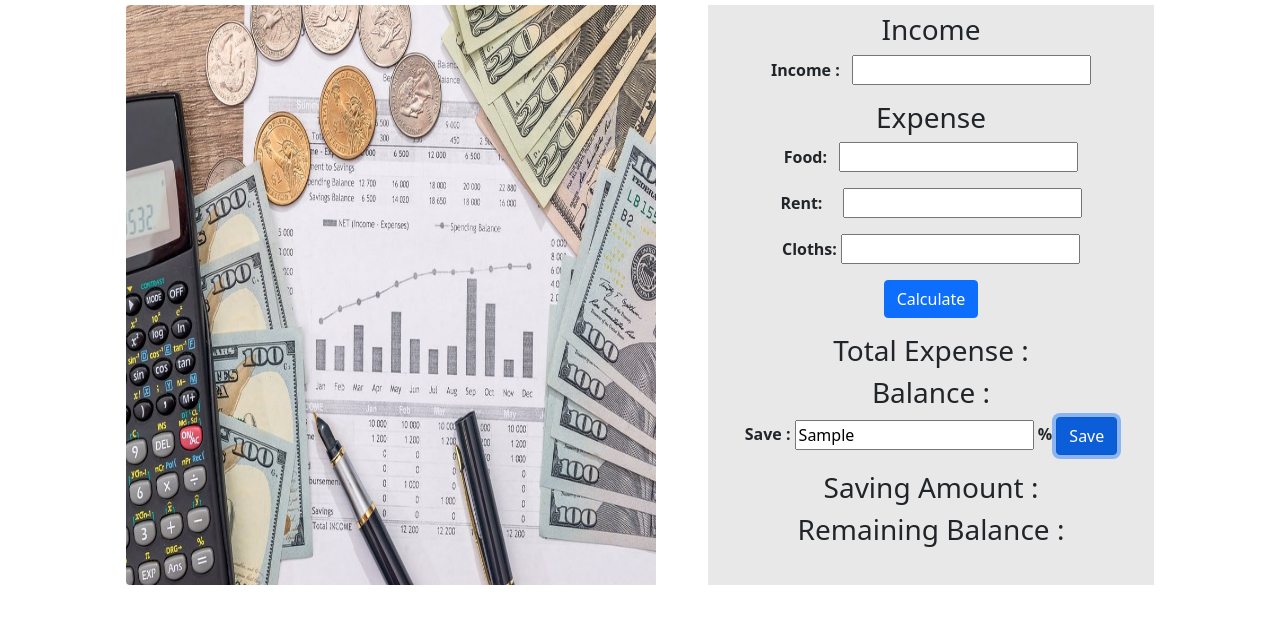
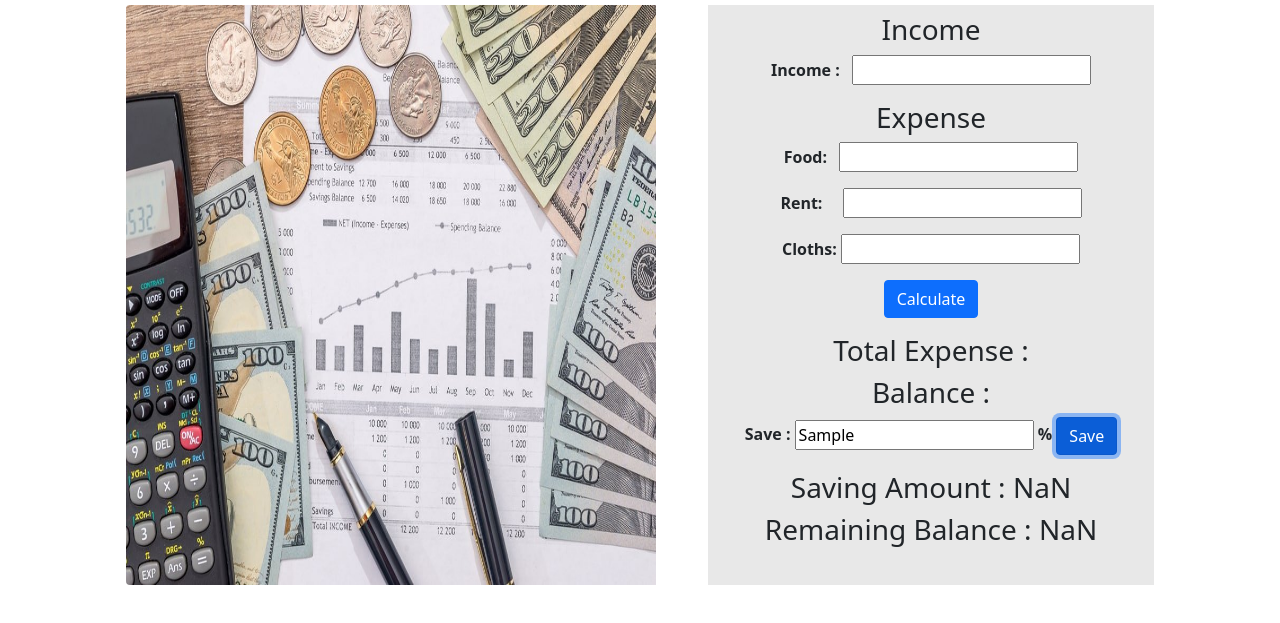
Before and after one commit to RinkuNahar/money-chaser, a plain HTML site: page index.html in a window 1280 px wide. Both pictures are taken after typing "Sample" into the empty fields and a click on the button "Save". Shown: the part 147-770 px from the top of the page. Drawn offline with nearby package versions, Linux system fonts and the light colour scheme.

Commit message:
primary calculation done

```diff
--- a/index.html
+++ b/index.html
@@ -38,9 +38,9 @@
 
                     <!-- savings Calculation -->
 
-                    <p class="text-center fw-bolder">Save : <input type="text" class="input"> % <button type="button" class="btn btn-primary" id="saving">Save</button></p>
-                    <h3 class="text-center mt-2">Saving Amount : </h3>
-                    <h3 class="text-center mt-2">Remaining Balance :  </h3>
+                    <p class="text-center fw-bolder">Save : <input id="percentage" type="text" class="input"> % <button type="button" class="btn btn-primary" id="saving">Save</button></p>
+                    <h3 class="text-center mt-2">Saving Amount : <span id="saving-amount"> </span> </h3>
+                    <h3 class="text-center mt-2">Remaining Balance : <span id="remaining-amount"> </span> </h3>
                 </div>
             </div>
 
--- a/js/expense.js
+++ b/js/expense.js
@@ -10,6 +10,7 @@ document.getElementById('calculate').addEventListener('click',function(){
 
     myExpenses.innerText = total;
 
+
     // Balance
     const myIncome = document.getElementById('income').value;
     const myBalance = document.getElementById('balance');
@@ -17,3 +18,31 @@ document.getElementById('calculate').addEventListener('click',function(){
     myBalance.innerText = leftMoney;
 
 });
+
+
+
+document.getElementById('saving').addEventListener('click',function(){
+    // Saving percentage
+
+    const myIncome = document.getElementById('income').value;
+    const mySaving = document.getElementById('percentage').value;
+    const calSave = mySaving/100;
+    const mySave = myIncome * calSave;
+    const savingAmount = document.getElementById('saving-amount');
+    savingAmount.innerText = mySave;
+
+    // Remaining Balance
+    const RemainingBalance = document.getElementById('remaining-amount');
+
+    // Total Expense
+    const myFood = document.getElementById('food').value;
+    const myRent = document.getElementById('rent').value;
+    const myCloths = document.getElementById('cloths').value;
+    const total =  parseFloat(myFood) + parseFloat(myRent) + parseFloat(myCloths);
+
+
+    const Income = document.getElementById('income').value;
+    const leftMoney = Income - total;
+    const myRemaining = leftMoney - mySave;
+    RemainingBalance.innerText = myRemaining;
+});
```
